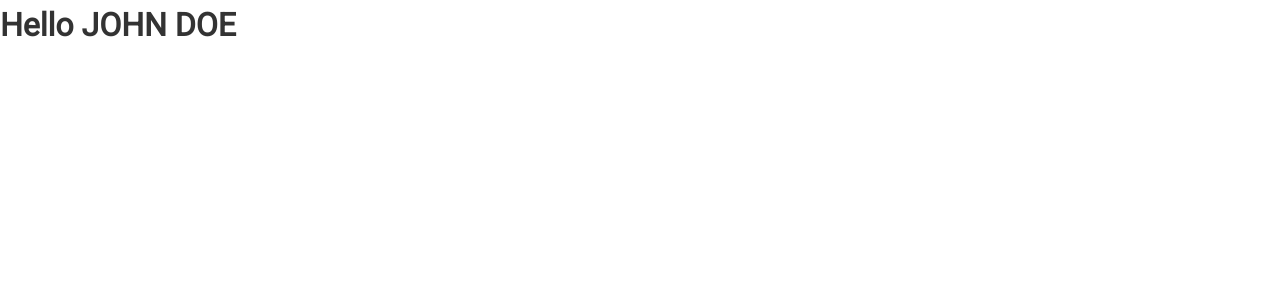
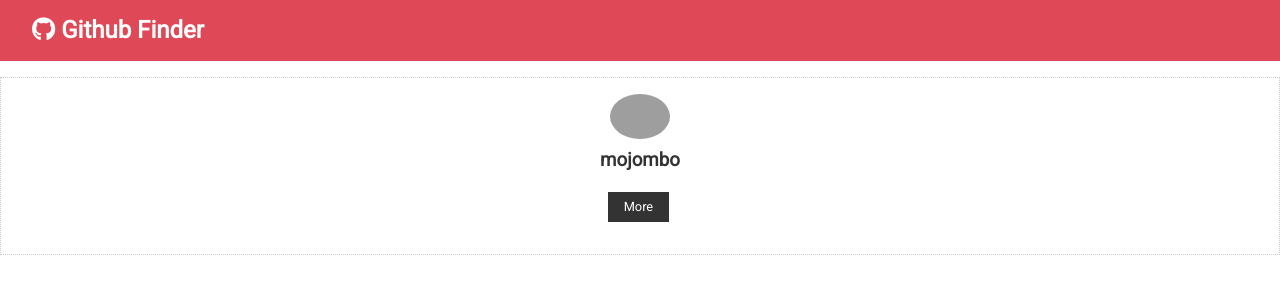
Before and after one commit to Matt-1123/github-finder, a React (Create React App) app: page / in a window 1280 px wide. Shown: the top 300 px of the page. Built offline with nearby package versions, Linux system fonts and the light colour scheme; grey boxes are pictures that could not be loaded.

Commit message:
add Navbar component
add UserItem component with hard-coded state for testing

```diff
--- a/public/index.html
+++ b/public/index.html
@@ -11,6 +11,7 @@
     />
     <link rel="apple-touch-icon" href="%PUBLIC_URL%/logo192.png" />
     <link rel="manifest" href="%PUBLIC_URL%/manifest.json" />
+    <link rel="stylesheet" href="https://cdnjs.cloudflare.com/ajax/libs/font-awesome/6.0.0-beta2/css/all.min.css" integrity="sha512-YWzhKL2whUzgiheMoBFwW8CKV4qpHQAEuvilg9FAn5VJUDwKZZxkJNuGM4XkWuk94WCrrwslk8yWNGmY1EduTA==" crossorigin="anonymous" referrerpolicy="no-referrer" />
     <title>GitHub Finder</title>
   </head>
   <body>
--- a/src/App.js
+++ b/src/App.js
@@ -1,21 +1,16 @@
-import React, { Fragment, Component } from "react";
+import React, { Component } from "react";
+import Navbar from "./components/layout/Navbar";
+import UserItem from "./components/users/UserItem.js";
 import "./App.css";
 
 class App extends Component {
   // Render is a lifecycle method that runs with the component is loaded
   render() {
-    const name = "John Doe";
-    const loading = false;
-    const showName = true;
-
     return (
-      <Fragment>
-        {loading ? (
-          <h4>Loading...</h4>
-        ) : (
-          <h1>Hello {showName && name.toUpperCase()}</h1>
-        )}
-      </Fragment>
+      <div className="App">
+        <Navbar />
+        <UserItem />
+      </div>
     );
   }
 }
--- /dev/null
+++ b/src/components/layout/Navbar.js
@@ -0,0 +1,26 @@
+import React, { Component } from "react";
+import PropTypes from "prop-types";
+
+export class Navbar extends Component {
+  static defaultProps = {
+    title: "Github Finder",
+    icon: "fab fa-github",
+  };
+
+  static propTypes = {
+    title: PropTypes.string.isRequired,
+    icon: PropTypes.string.isRequired,
+  };
+
+  render() {
+    return (
+      <nav className="navbar bg-primary">
+        <h1>
+          <i className={this.props.icon} /> {this.props.title}
+        </h1>
+      </nav>
+    );
+  }
+}
+
+export default Navbar;
--- /dev/null
+++ b/src/components/users/UserItem.js
@@ -0,0 +1,34 @@
+import React, { Component } from "react";
+
+class UserItem extends Component {
+  state = {
+    id: "id",
+    login: "mojombo",
+    avatar_url: "https://avatars.githubusercontent.com/u/1?v=4",
+    html_url: "https://github.com/mojombo",
+  };
+
+  render() {
+    const { avatar_url, html_url, login } = this.state;
+
+    return (
+      <div className="card text-center">
+        <img
+          src={avatar_url}
+          alt=""
+          className="round-img"
+          style={{ width: "60px" }}
+        />
+        <h3>{login}</h3>
+
+        <div>
+          <a href={html_url} className="btn btn-dark btn-sm my-1">
+            More
+          </a>
+        </div>
+      </div>
+    );
+  }
+}
+
+export default UserItem;
```
